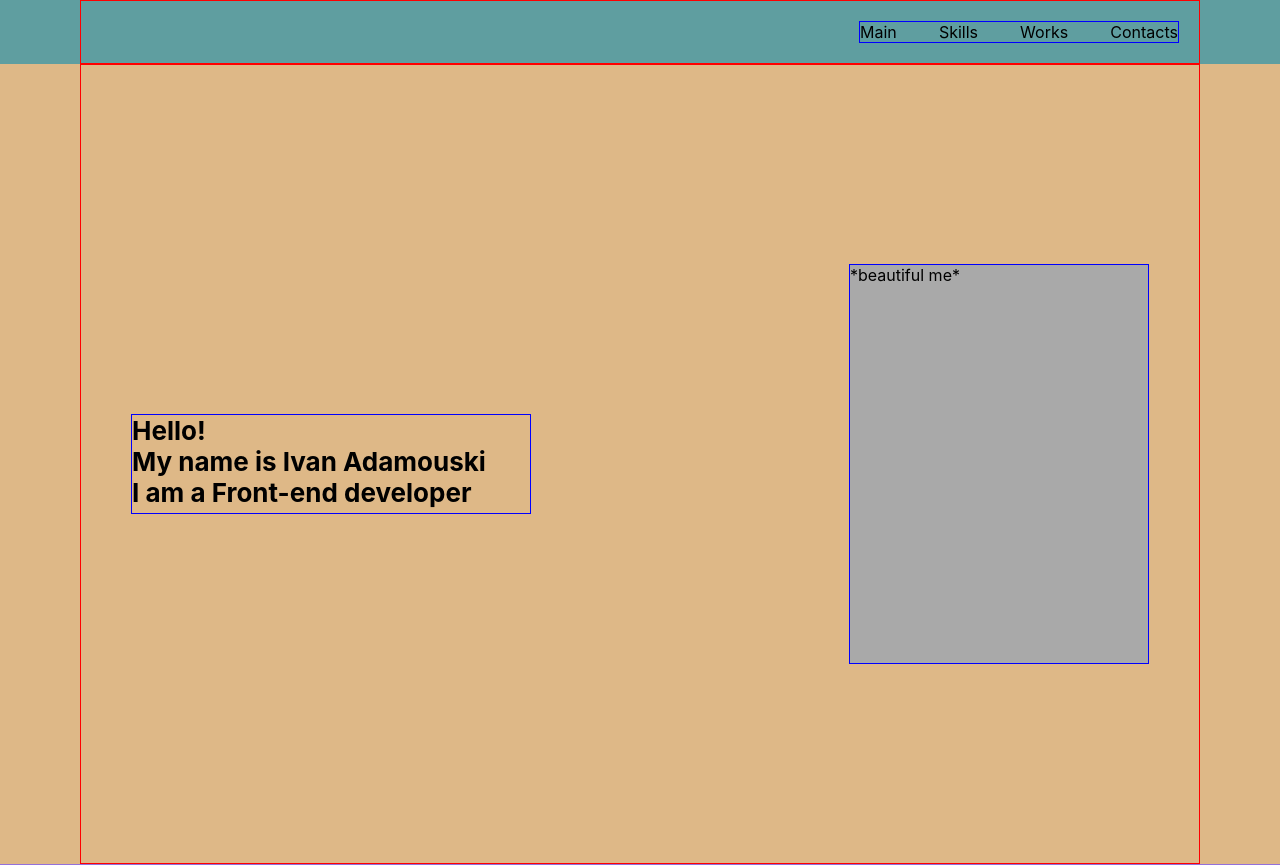
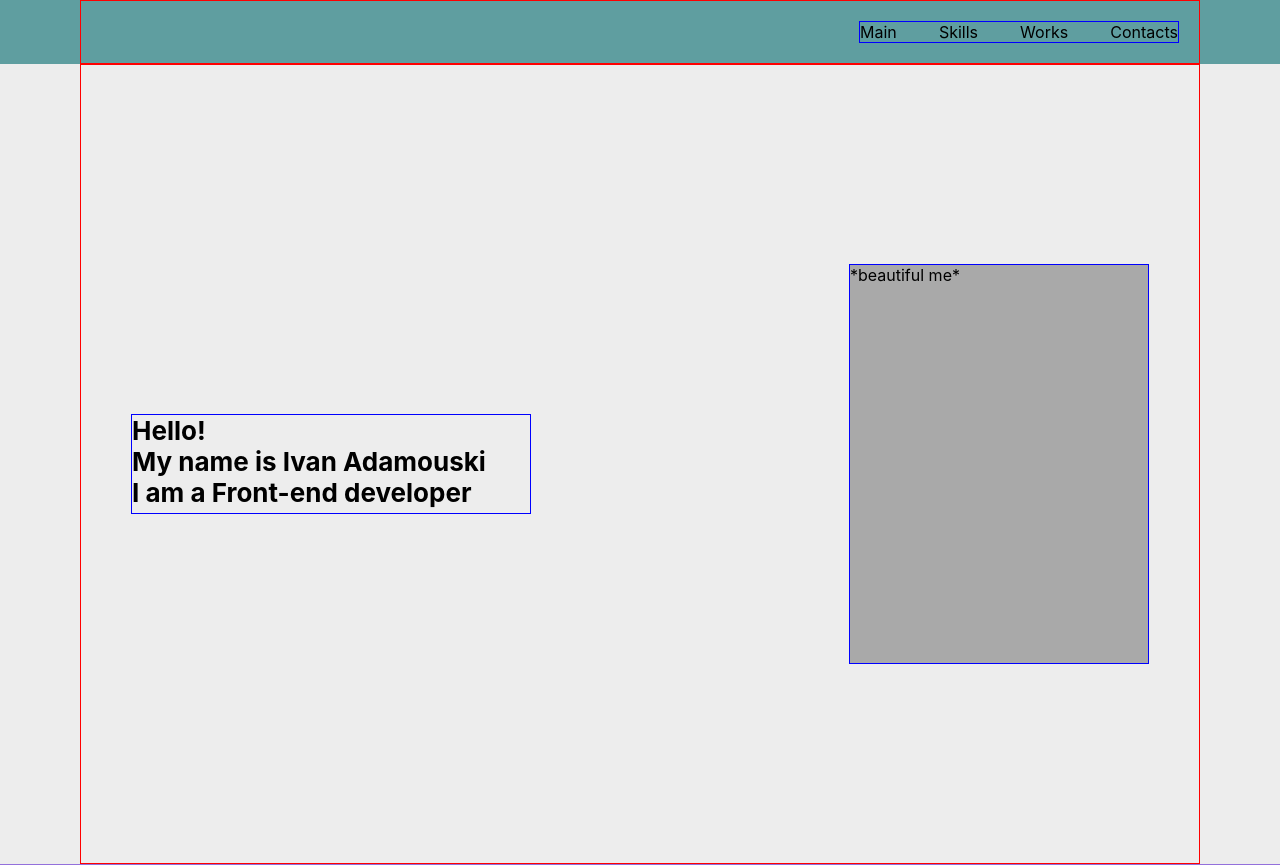
Before and after one commit to aivan3d66/portfolio, a React (Create React App) app: page / in a window 1280 px wide. Shown: the top 865 px of the page. Built offline with nearby package versions, Linux system fonts and the light colour scheme.

Commit message:
delete aboutContainer bg-colour

```diff
--- a/src/components/AboutMe/AboutMe.module.css
+++ b/src/components/AboutMe/AboutMe.module.css
@@ -2,7 +2,6 @@
   min-width: 320px;
   margin: 0;
   padding: 0;
-  background-color: burlywood;
 }
 
 .aboutWrapper {
@@ -53,7 +52,6 @@
     max-width: 320px;
     min-height: 200px;
     margin: 0 0 40px 0;
-    background-color: darkgray;
     border: 1px solid blue;
   }
 }
@@ -84,7 +82,6 @@
     width: 300px;
     min-height: 400px;
     margin: 0;
-    background-color: darkgray;
     border: 1px solid blue;
   }
 }
```
